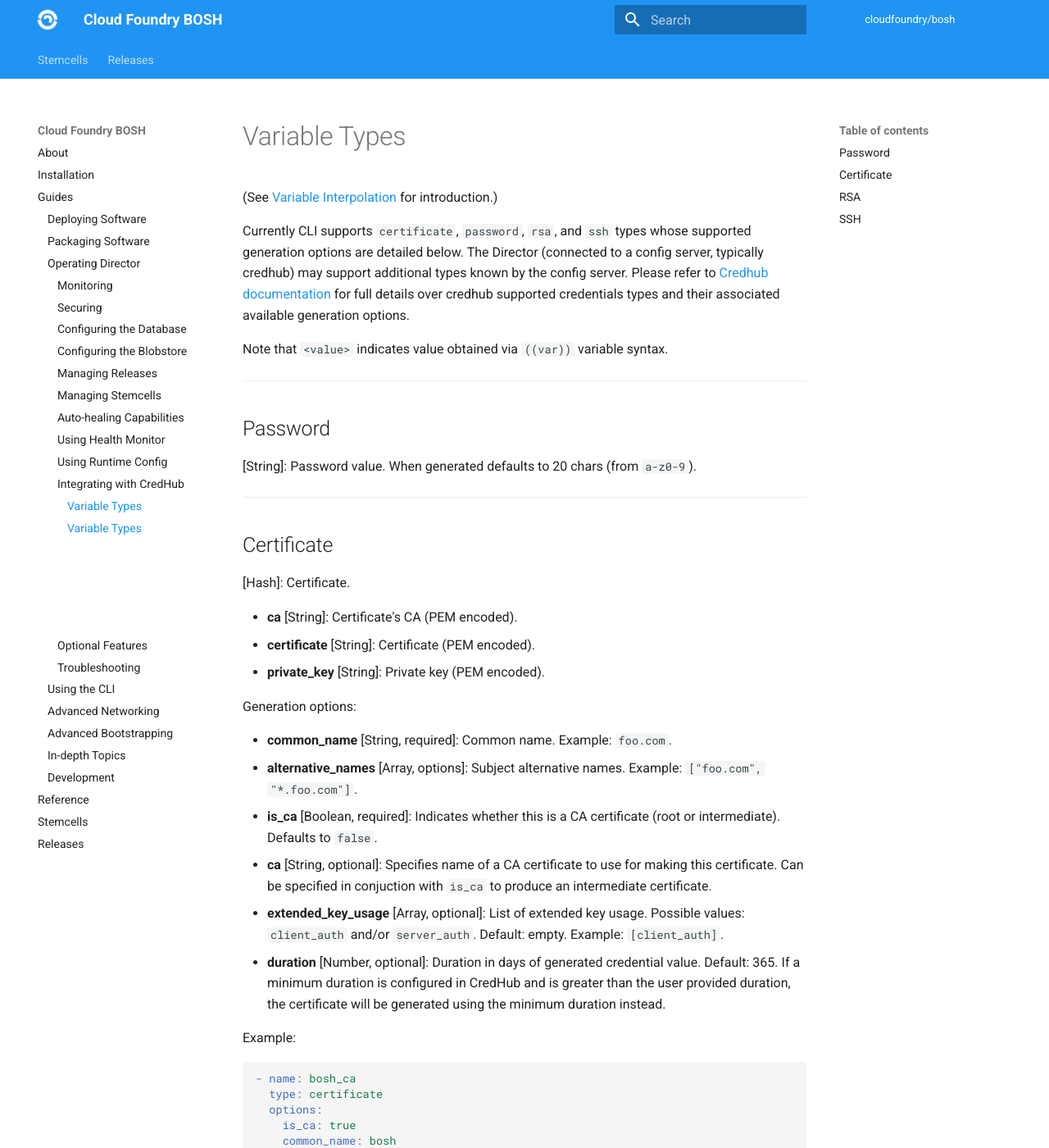
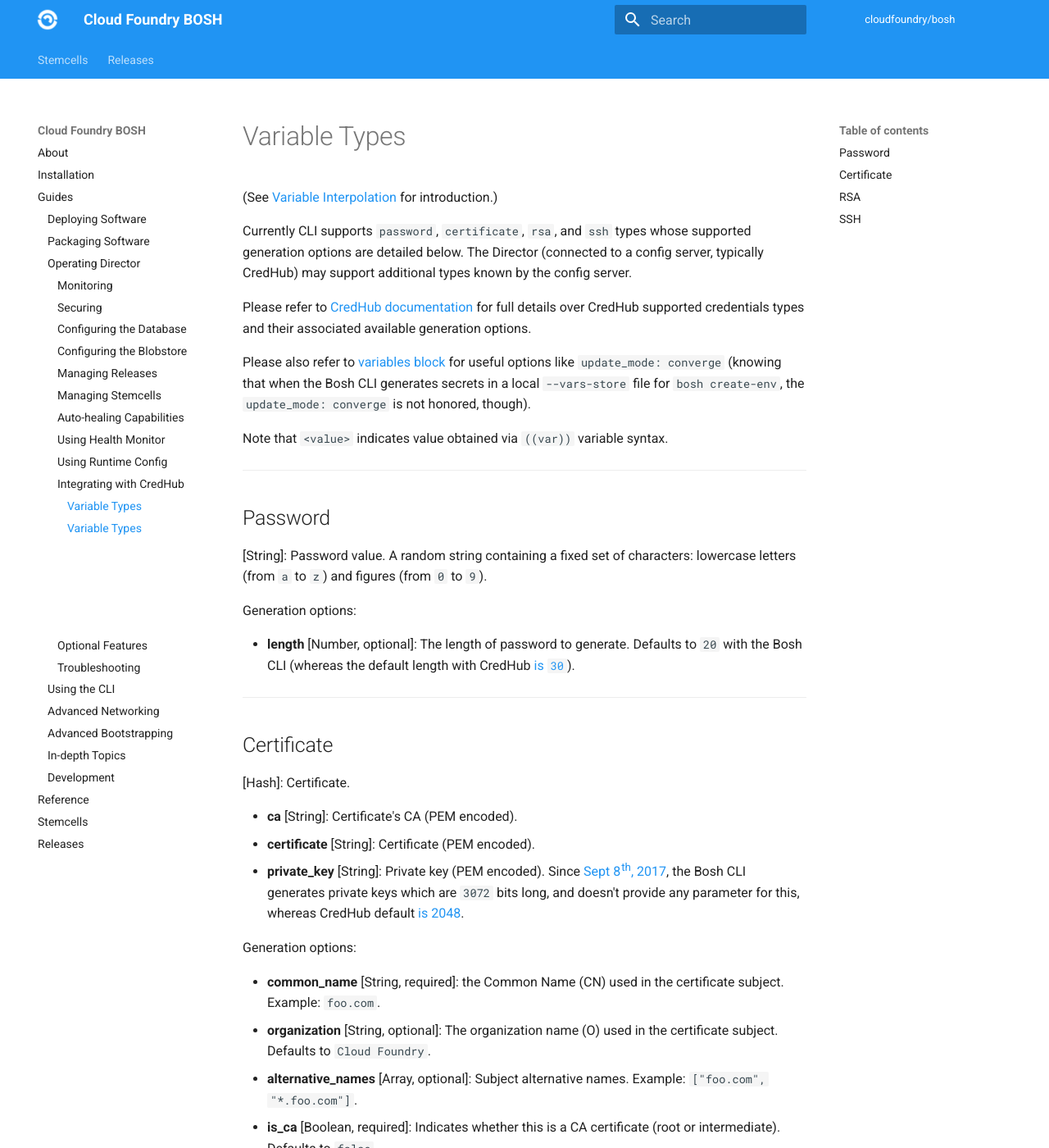
Before and after one commit to cloudfoundry/docs-bosh, an MkDocs documentation site: the page built from content/variable-types.md, in a window 1280 px wide and 1400 px high. Shown: the whole window at 82% size. Built offline with MkDocs 1.6.1 and Material for MkDocs 9.7.7, drawn with Linux system fonts in a browser that asks for light colours; old or Windows-style settings are respelled for this version of MkDocs; some of the changed text lies outside the part shown.

Commit message:
Review and improve documentation about CLI-generated secrets

```diff
--- a/content/variable-types.md
+++ b/content/variable-types.md
@@ -1,13 +1,36 @@
 (See [Variable Interpolation](cli-int.md) for introduction.)
 
-Currently CLI supports `certificate`, `password`, `rsa`, and `ssh` types whose supported generation options are detailed below. The Director (connected to a config server, typically credhub) may support additional types known by the config server. Please refer to [Credhub documentation](https://docs.cloudfoundry.org/credhub/credential-types.html#cred-types) for full details over credhub supported credentials types and their associated available generation options.
+Currently CLI supports `password`, `certificate`, `rsa`, and `ssh` types whose
+supported generation options are detailed below. The Director (connected to a
+config server, typically CredHub) may support additional types known by the
+config server.
+
+Please refer to [CredHub documentation][credhub_cred_types] for full details
+over CredHub supported credentials types and their associated available
+generation options.
+
+Please also refer to [variables block](manifest-v2/#variables) for useful
+options like `update_mode: converge` (knowing that when the Bosh CLI generates
+secrets in a local `--vars-store` file for `bosh create-env`, the
+`update_mode: converge` is not honored, though).
 
 Note that `<value>` indicates value obtained via `((var))` variable syntax.
+
+[credhub_cred_types]: https://docs.cloudfoundry.org/credhub/credential-types.html#cred-types
 
 ---
 ## Password {: #password }
 
-**<value>** [String]: Password value. When generated defaults to 20 chars (from `a-z0-9`).
+**<value>** [String]: Password value. A random string containing a fixed set
+of characters: lowercase letters (from `a` to `z`) and figures (from `0` to
+`9`).
+
+Generation options:
+
+* **length** [Number, optional]: The length of password to generate. Defaults
+  to `20` with the Bosh CLI (whereas the default length with CredHub [is `30`][credhub_gen_pwd_opts]).
+
+[credhub_gen_pwd_opts]: https://docs.cloudfoundry.org/api/credhub/version/2.9/#_generate_a_password_credential_request_fields
 
 ---
 ## Certificate {: #certificate }
@@ -17,15 +40,22 @@ Note that `<value>` indicates value obtained via `((var))` variable syntax.
 * **ca** [String]: Certificate's CA (PEM encoded).
 * **certificate** [String]: Certificate (PEM encoded).
 * **private_key** [String]: Private key (PEM encoded).
+  Since [Sept 8th, 2017][boshcli_priv_key_len], the Bosh CLI generates private
+  keys which are `3072` bits long, and doesn't provide any parameter for this,
+  whereas CredHub default [is 2048][credhub_gen_cert_opts].
+
+[boshcli_priv_key_len]: https://github.com/cloudfoundry/config-server/blob/0ef502116cccef2370f333d37abe9748df125e95/types/certificate_generator.go#L60
+[credhub_gen_cert_opts]: https://docs.cloudfoundry.org/api/credhub/version/2.9/#_generate_a_certificate_credential_request_fields
 
 Generation options:
 
-* **common_name** [String, required]: Common name. Example: `foo.com`.
-* **alternative_names** [Array, options]: Subject alternative names. Example: `["foo.com", "*.foo.com"]`.
+* **common_name** [String, required]: the Common Name (CN) used in the certificate subject. Example: `foo.com`.
+* **organization** [String, optional]: The organization name (O) used in the certificate subject. Defaults to `Cloud Foundry`.
+* **alternative_names** [Array, optional]: Subject alternative names. Example: `["foo.com", "*.foo.com"]`.
 * **is_ca** [Boolean, required]: Indicates whether this is a CA certificate (root or intermediate). Defaults to `false`.
 * **ca** [String, optional]: Specifies name of a CA certificate to use for making this certificate. Can be specified in conjuction with `is_ca` to produce an intermediate certificate.
-* **extended\_key\_usage** [Array, optional]: List of extended key usage. Possible values: `client_auth` and/or `server_auth`. Default: empty. Example: `[client_auth]`.
-* **duration** [Number, optional]: Duration in days of generated credential value. Default: 365. If a minimum duration is configured in CredHub and is greater than the user provided duration, the certificate will be generated using the minimum duration instead.
+* **extended\_key\_usage** [Array, optional]: List of extended key usage. Possible values: `client_auth` and/or `server_auth`. Default: `[]` (empty list). Example: `["client_auth"]`.
+* **duration** [Number, optional]: Duration in days of generated credential value. Default: `365`. If a minimum duration is configured in CredHub and is greater than the user provided duration, the certificate will be generated using the minimum duration instead.
 
 Example:
 
@@ -80,7 +110,8 @@ variables:
 ---
 ## RSA {: #rsa }
 
-**<value>** [Hash]: RSA key. When generated defaults to 2048 bits.
+**<value>** [Hash]: RSA key. The Bosh CLI generates a private key which is
+`2048` bits long, and doesn't provide any parameter for this.
 
 * **private_key** [String]: Private key (PEM encoded).
 * **public_key** [String]: Public key (PEM encoded).
@@ -88,7 +119,8 @@ variables:
 ---
 ## SSH {: #ssh }
 
-**<value>** [Hash]: SSH key. When generated defaults to RSA 2048 bits.
+**<value>** [Hash]: SSH key. The Bosh CLI generates a RSA private key which is
+`2048` bits long, and doesn't provide any parameter for this.
 
 * **private_key** [String]: Private key (PEM encoded).
 * **public_key** [String]: Public key (OpenSSH format, "ssh-rsa ...").
```
Also changed, not shown: content/manifest-v2.md (+3 -0 lines).
